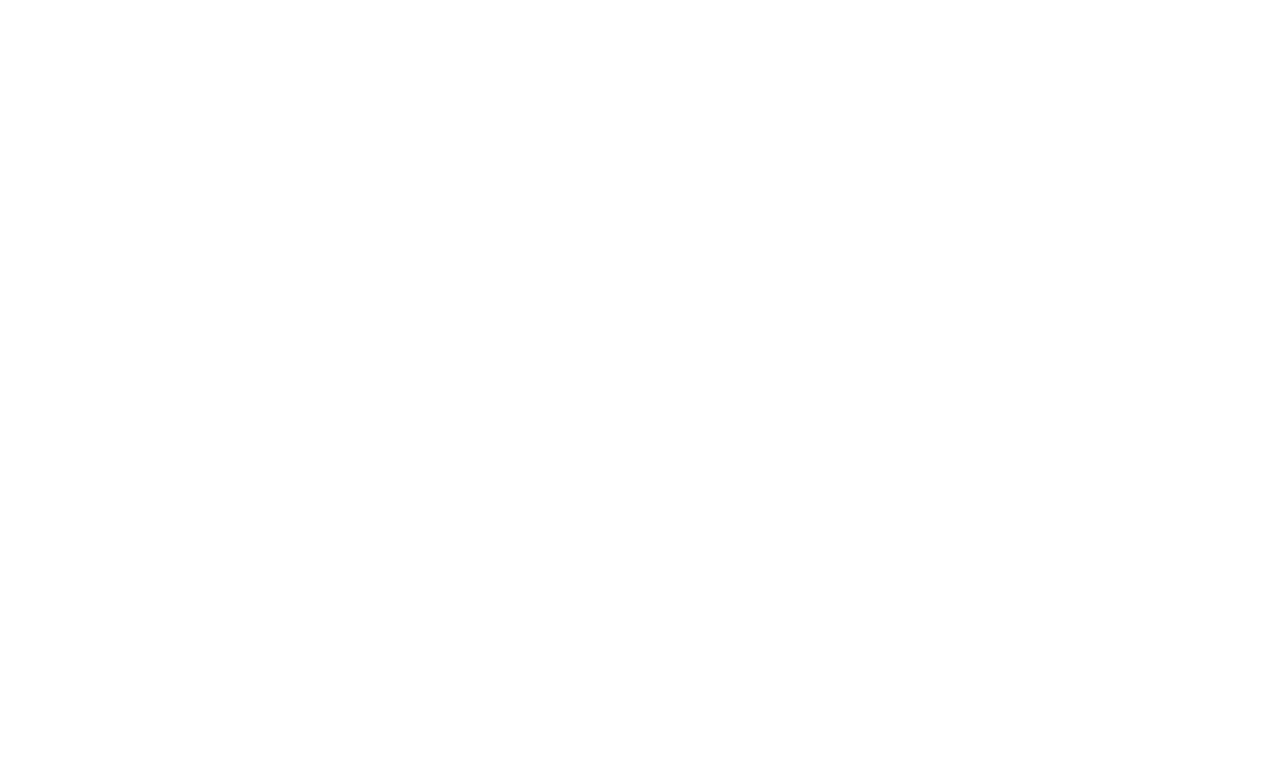
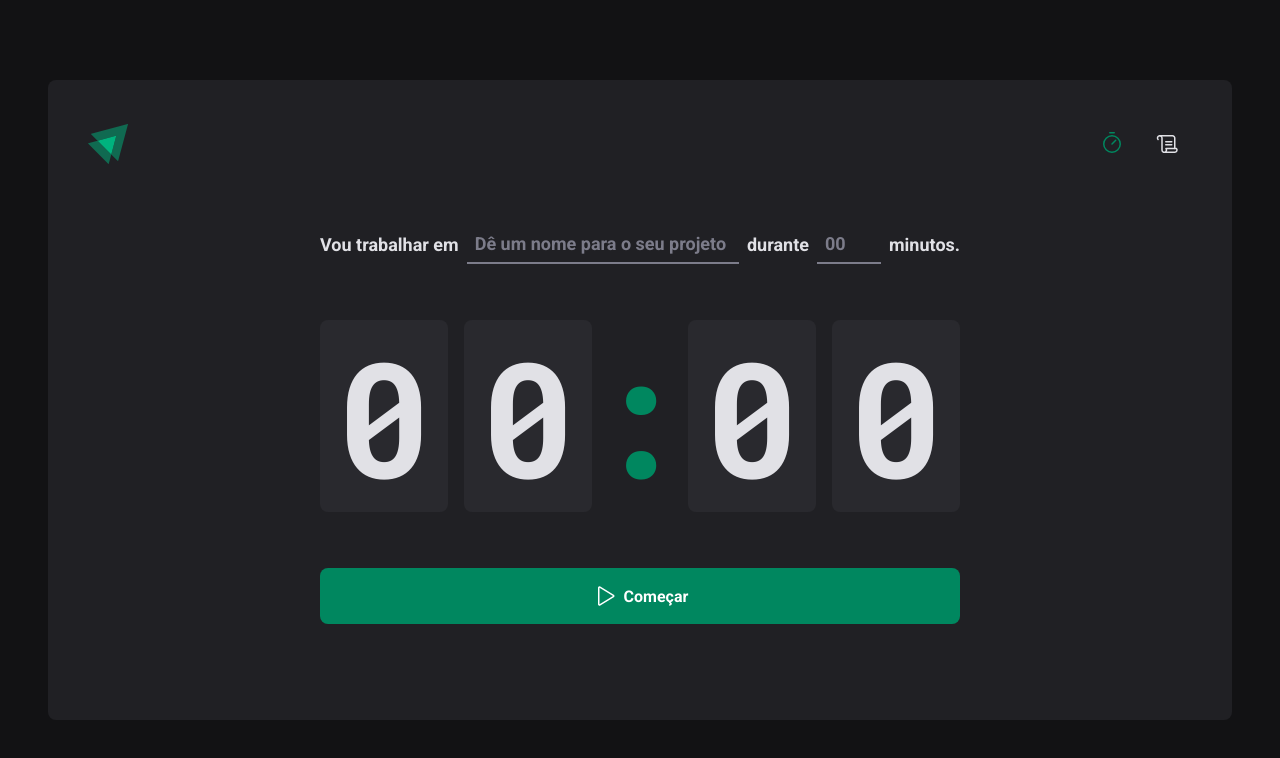
Before and after one commit to PeNavarro/ignite-timer, a React (Vite) app: page / in a window 1280 px wide. Shown: the top 758 px of the page. Built offline with nearby package versions, Linux system fonts and the light colour scheme.

Commit message:
feat: create routes and pages

```diff
--- a/index.html
+++ b/index.html
@@ -2,7 +2,14 @@
 <html lang="en">
   <head>
     <meta charset="UTF-8" />
+
+    <link rel="preconnect" href="https://fonts.googleapis.com" />
+    <link rel="preconnect" href="https://fonts.gstatic.com" crossorigin />
+
     <meta name="viewport" content="width=device-width, initial-scale=1.0" />
+
+    <link href="https://fonts.googleapis.com/css2?family=Roboto+Mono:wght@700&family=Roboto:wght@400;700&display=swap" rel="stylesheet" />
+
     <title>Ingnite Timer</title>
   </head>
   <body>
--- a/src/App.tsx
+++ b/src/App.tsx
@@ -1,8 +1,18 @@
+import { Router } from './Router.tsx'
+import { BrowserRouter } from 'react-router-dom'
+import { ThemeProvider } from 'styled-components'
+
+import { GlobalStyle } from './styles/global.ts'
+import { defaultTheme } from './styles/themes/default.ts'
+
 function App() {
   return (
-    <>
-
-    </>
+    <ThemeProvider theme={defaultTheme}>
+      <BrowserRouter>
+        <Router />
+        <GlobalStyle />
+      </BrowserRouter>
+    </ThemeProvider>
   )
 }
 
--- /dev/null
+++ b/src/Router.tsx
@@ -0,0 +1,16 @@
+import { Routes, Route } from "react-router-dom"
+
+import { Home } from './pages/Home/index.tsx'
+import { History } from "./pages/History"
+import { DefaultLayout } from "./layouts/DefaultLayout/index.tsx"
+
+export function Router(){
+      return(
+            <Routes>
+                  <Route path="/" element={<DefaultLayout />}>
+                        <Route path="/" element={<Home />}/>
+                        <Route path="/history" element={<History />} />
+                  </Route>
+            </Routes>
+      )
+}
--- /dev/null
+++ b/src/components/Header/index.ts
@@ -0,0 +1,35 @@
+import styled from "styled-components";
+
+export const HeaderContainer = styled.header`
+      display: flex;
+      justify-content: space-between;
+      align-items: center;
+
+      nav{
+            display: flex;
+            gap: 0.5rem;
+
+            a{
+                  width: 3rem;
+                  height: 3rem;
+
+                  display: flex;
+                  justify-content: center;
+                  align-items: center;
+
+                  color: ${(props) => props.theme['gray-100']};
+
+                  border-top: 3px solid transparent;
+                  border-bottom: 3px solid transparent;
+
+                  &:hover{
+                        border-bottom: 3px solid ${(props) => props.theme['green-500']};
+                  }
+
+                  &.active{
+                        color: ${(props) => props.theme['green-500']};
+                  }
+            }
+
+      }
+`
--- /dev/null
+++ b/src/components/Header/index.tsx
@@ -0,0 +1,20 @@
+import { NavLink } from "react-router-dom";
+import { HeaderContainer } from ".";
+import logo from '../../assets/logo.svg'
+import { Timer, Scroll } from 'phosphor-react'
+
+export function Header(){
+      return(
+            <HeaderContainer>
+                  <img src={logo} alt="" />
+                  <nav>
+                        <NavLink to="/" title="Timer">
+                              <Timer size={24} />
+                        </NavLink>
+                        <NavLink to="/history" title="Histórico">
+                              <Scroll size={24} />
+                        </NavLink>
+                  </nav>
+            </HeaderContainer>
+      )
+}
--- /dev/null
+++ b/src/layouts/DefaultLayout/index.tsx
@@ -0,0 +1,12 @@
+import { Header } from "../../components/Header/index.tsx";
+import { Outlet } from 'react-router-dom'
+import { LayoutContainer } from "./styles";
+
+export function DefaultLayout(){
+      return(
+            <LayoutContainer>
+                  <Header />
+                  <Outlet />
+            </LayoutContainer>
+      )
+}
--- /dev/null
+++ b/src/layouts/DefaultLayout/styles.ts
@@ -0,0 +1,14 @@
+import styled from "styled-components";
+
+export const LayoutContainer = styled.div`
+      max-width: 74rem;
+      height: calc(100vh - 10rem);
+      margin: 5rem auto;
+      padding: 2.5rem;
+
+      background-color: ${(props) => props.theme['gray-800']};
+      border-radius: 8px;
+
+      display: flex;
+      flex-direction: column;
+`
--- /dev/null
+++ b/src/pages/History.tsx
@@ -0,0 +1,5 @@
+export function History(){
+      return(
+            <h1>History</h1>
+      )
+}
--- /dev/null
+++ b/src/pages/Home/index.tsx
@@ -0,0 +1,33 @@
+import { Play } from 'phosphor-react'
+import { CountdownContainer, FormContainer, HomeContainer, Separator, StartCountdownButton, TaskInput, MinutesAmountInput } from './styles'
+
+export function Home(){
+      return(
+            <HomeContainer>
+                  <form action="">
+                        <FormContainer>
+                              <label htmlFor="task">Vou trabalhar em</label>
+                              <TaskInput type="text" id="task" placeholder='Dê um nome para o seu projeto'/>
+
+                              <label htmlFor="minutesAmount">durante</label>
+                              <MinutesAmountInput type="text" id="minutesAmount" placeholder='00'/>
+
+                              <span>minutos.</span>
+                        </FormContainer>
+
+                        <CountdownContainer>
+                              <span>0</span>
+                              <span>0</span>
+                              <Separator>:</Separator>
+                              <span>0</span>
+                              <span>0</span>
+                        </CountdownContainer>
+
+                        <StartCountdownButton type="submit">
+                              <Play size={24} />
+                              Começar
+                        </StartCountdownButton>
+                  </form>
+            </HomeContainer>
+      )
+}
--- /dev/null
+++ b/src/pages/Home/styles.ts
@@ -0,0 +1,109 @@
+import styled from "styled-components";
+
+export const HomeContainer = styled.main`
+      flex: 1;
+      display: flex;
+      flex-direction: column;
+      justify-content: center;
+      align-items: center;
+
+      form{
+            display: flex;
+            flex-direction: column;
+            align-items: center;
+            gap: 3.5rem;
+      }
+`
+
+export const FormContainer = styled.div`
+      width: 100%;
+      display: flex;
+      align-items: center;
+      justify-content: center;
+      gap: 0.5rem;
+      color: ${(props) => props.theme['gray-100']};
+      font-size: 1.125rem;
+      font-weight: 700;
+      flex-wrap: wrap;
+`
+
+const BaseInput = styled.input`
+      background-color: transparent;
+      height: 2.5rem;
+      border: 0;
+      border-bottom: 2px solid ${(props) => props.theme['gray-500']};
+      font-weight: 700;
+      font-size: 1.125rem;
+      padding: 0 0.5rem;
+      color: ${(props) => props.theme['gray-100']};
+
+      &::placeholder{
+            color: ${(props) => props.theme['gray-500']};
+      }
+
+      &:focus{
+            box-shadow: none;
+            border-bottom: 2px solid ${(props) => props.theme['green-500']};
+      }
+`
+
+export const TaskInput = styled(BaseInput)`
+      flex: 1;
+`
+
+export const MinutesAmountInput = styled(BaseInput)`
+      width: 4rem;
+`
+
+export const CountdownContainer = styled.div`
+      font-family: 'Roboto Mono', monospace;
+      font-size: 10rem;
+      line-height: 8rem;
+      color: ${(props) => props.theme['gray-100']};
+
+      display: flex;
+      gap: 1rem;
+
+      span{
+            background-color: ${(props) => props.theme['gray-700']};
+            padding: 2rem 1rem;
+            border-radius: 8px;
+      }
+`
+
+export const Separator = styled.div`
+      padding: 2rem 0;
+      color: ${(props) => props.theme['green-500']};
+
+      width: 4rem;
+      overflow: hidden;
+      display: flex;
+      justify-content: center;
+`
+
+export const StartCountdownButton = styled.button`
+      width: 100%;
+      border: none;
+      padding: 1rem;
+      border-radius: 8px;
+
+      display: flex;
+      align-items: center;
+      justify-content: center;
+
+      gap: 0.5rem;
+      font-weight: 700;
+      color: ${(props) => props.theme['white']};
+
+      background-color: ${(props) => props.theme['green-500']};
+      color: ${(props) => props.theme['grey-100']};
+
+      &:not(:disabled):hover{
+            background-color: ${(props) => props.theme['green-700']};
+      }
+
+      &:disabled{
+            opacity: 0.7;
+            cursor: not-allowed;
+      }
+`
```
Also changed, not shown: package.json (+7 -2 lines), src/assets/logo.svg (added), 1 other file (tests, documents, lock files or other folders).
